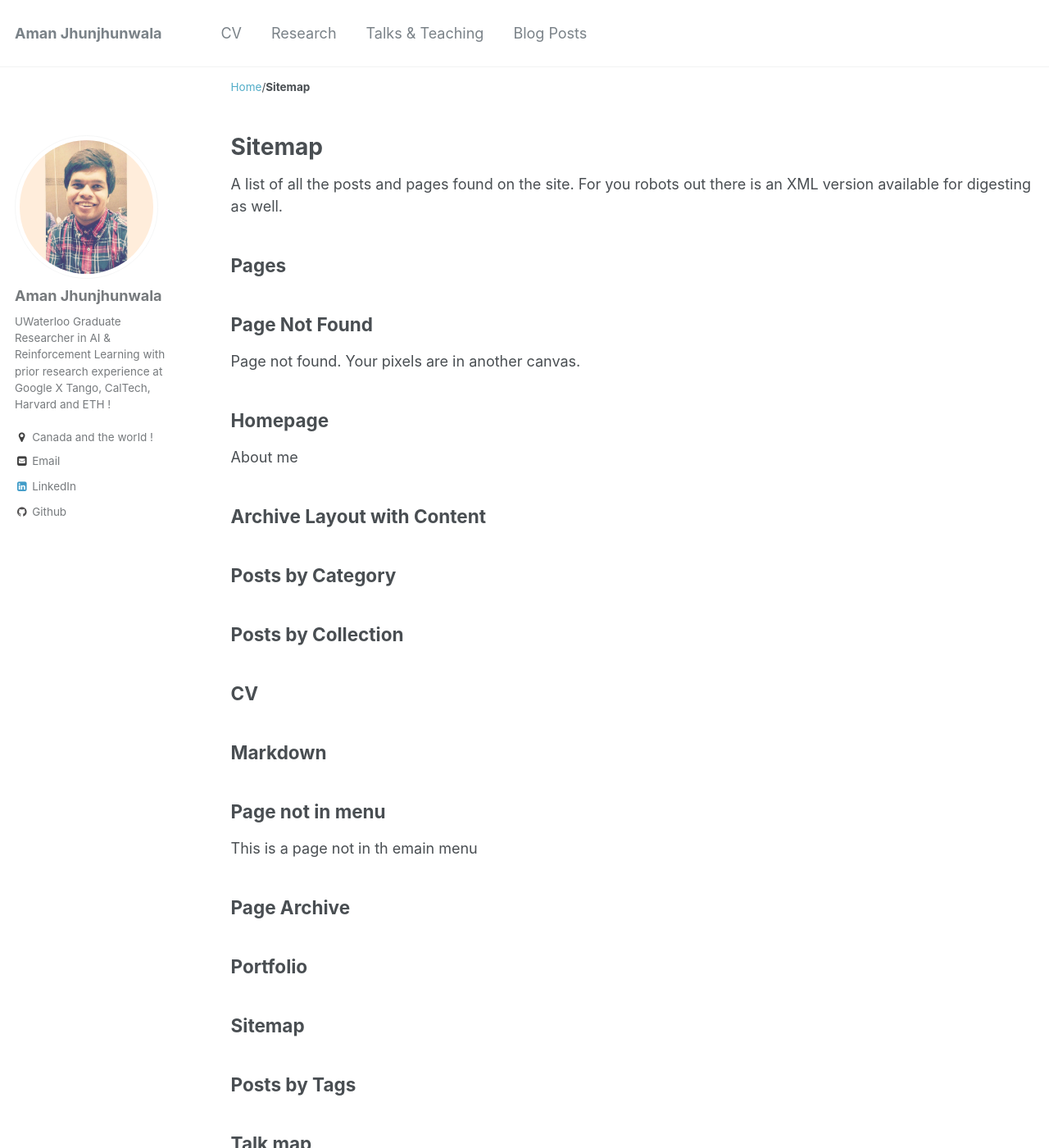
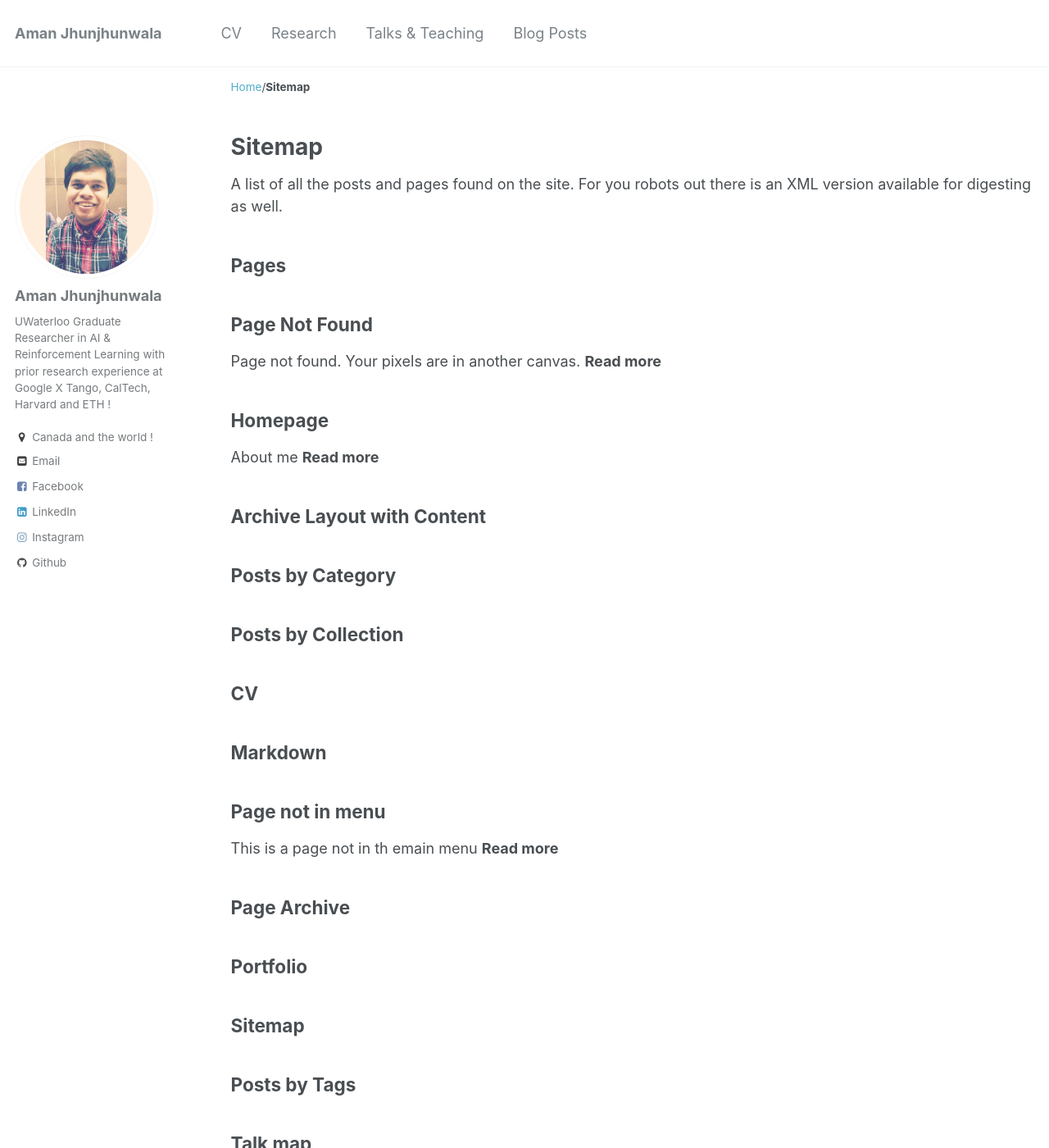
Before and after one commit to amanjhunjhunwala/amanjhunjhunwala.github.io, a Jekyll site: the page built from _pages/sitemap.md, in a window 1280 px wide and 1400 px high. Shown: the whole window at 82% size. Built offline with Jekyll 4.4.1, drawn with Linux system fonts in a browser that asks for light colours; part of the change alters nothing that is shown; some of the changed text lies outside the part shown.

Commit message:
Update _config.yml

```diff
--- a/_config.yml
+++ b/_config.yml
@@ -17,7 +17,7 @@ repository               : "amanjhunjhunwala.github.io"
 teaser                   :  # filename of teaser fallback teaser image placed in /images/, .e.g. "500x300.png"
 breadcrumbs              : true # true, false (default)
 words_per_minute         : 160
-read_more                : "disabled" # if enabled, adds "Read more" links to excerpts
+read_more                : "enabled" # if enabled, adds "Read more" links to excerpts
 comments:
   provider               : "disqus"
   disqus:
@@ -90,12 +90,12 @@ author:
   codepen          :
   dribbble         :
   flickr           :
-  facebook         :
+  facebook         : "Jhunjhunwala.Aman"
   foursquare       :
   github           : "amanjhunjhunwala"
   google_plus      :
   keybase          :
-  instagram        :
+  instagram        : "aman.jhunjhunwala"
   lastfm           :
   linkedin         : "amanjhunjhunwala"
   orcid            :
```
